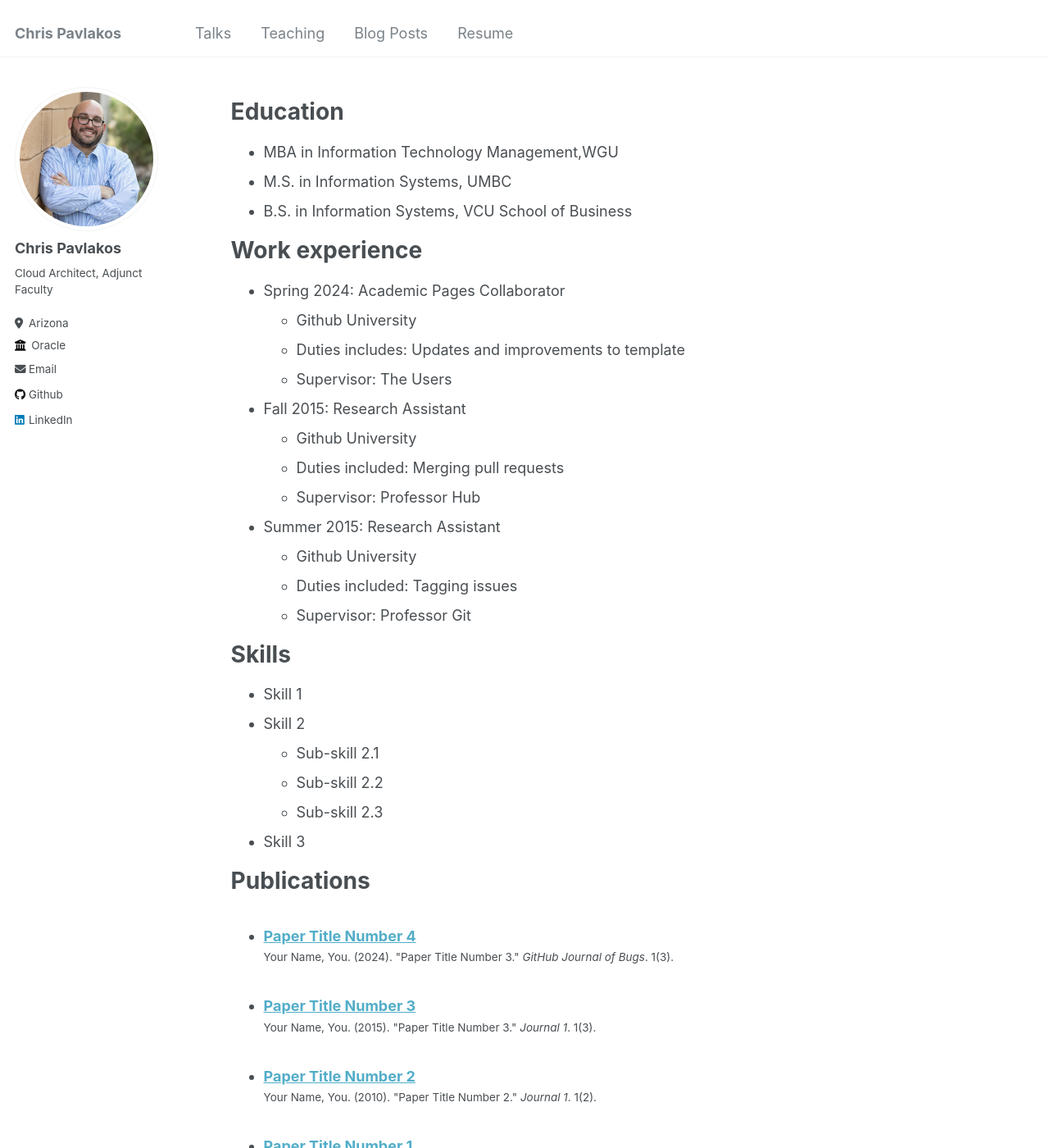
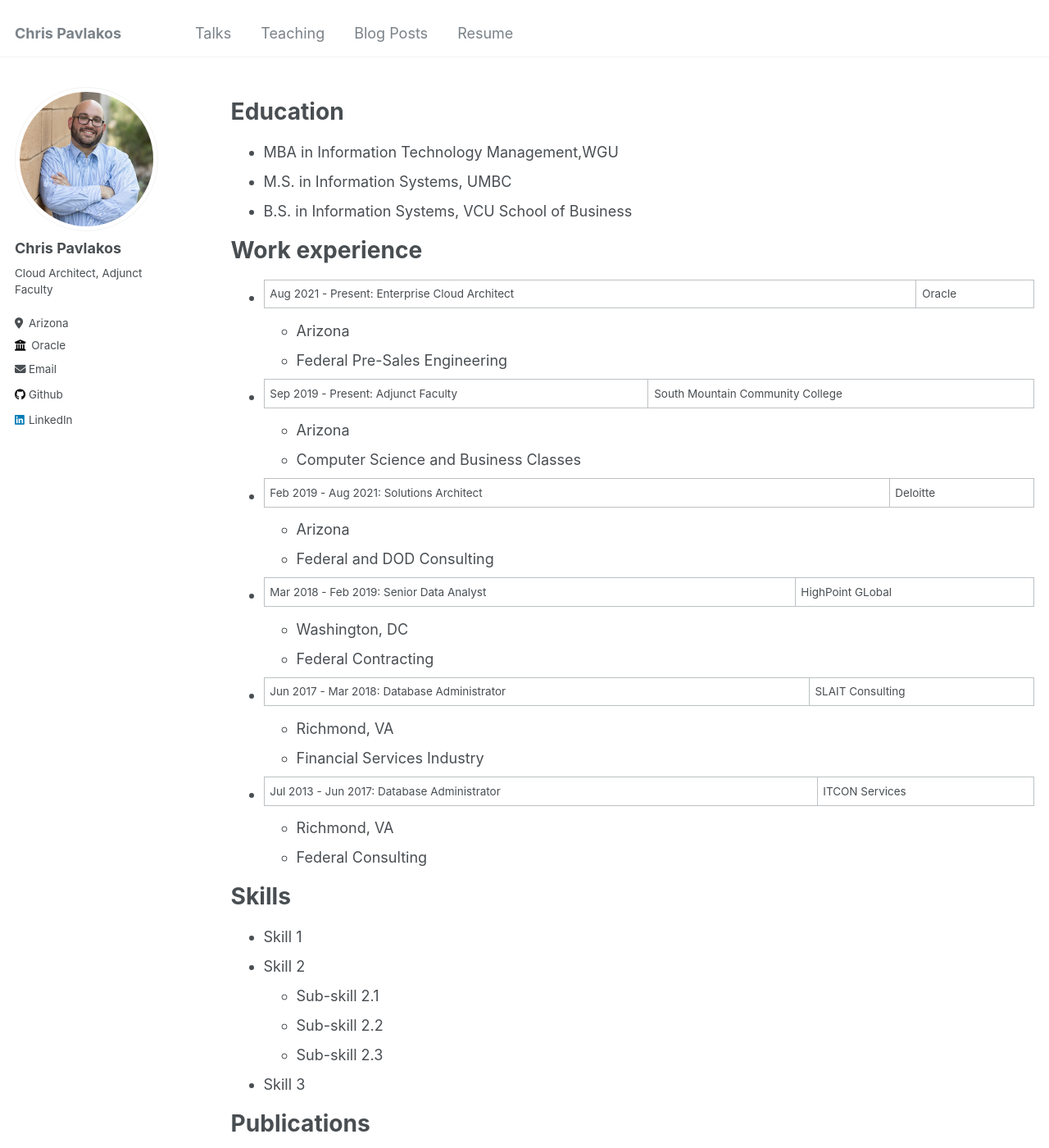
Before and after one commit to cgpavlakos/cgpavlakos.github.io, a Jekyll site: the page built from _pages/resume.md, in a window 1280 px wide and 1400 px high. Shown: the whole window at 82% size. Built offline with Jekyll 4.4.1, drawn with Linux system fonts in a browser that asks for light colours.

Commit message:
Update resume.md

```diff
--- a/_pages/resume.md
+++ b/_pages/resume.md
@@ -17,20 +17,30 @@ Education
 
 Work experience
 ======
-* Spring 2024: Academic Pages Collaborator
-  * Github University
-  * Duties includes: Updates and improvements to template
-  * Supervisor: The Users
+* Aug 2021 - Present: Enterprise Cloud Architect | Oracle
+  * Arizona
+  * Federal Pre-Sales Engineering
 
-* Fall 2015: Research Assistant
-  * Github University
-  * Duties included: Merging pull requests
-  * Supervisor: Professor Hub
+* Sep 2019 - Present: Adjunct Faculty | South Mountain Community College
+  * Arizona
+  * Computer Science and Business Classes
 
-* Summer 2015: Research Assistant
-  * Github University
-  * Duties included: Tagging issues
-  * Supervisor: Professor Git
+* Feb 2019 - Aug 2021: Solutions Architect | Deloitte
+  * Arizona
+  * Federal and DOD Consulting
+
+* Mar 2018 - Feb 2019: Senior Data Analyst | HighPoint GLobal
+  * Washington, DC
+  * Federal Contracting
+
+* Jun 2017 - Mar 2018: Database Administrator | SLAIT Consulting
+  * Richmond, VA
+  * Financial Services Industry
+
+* Jul 2013 - Jun 2017: Database Administrator | ITCON Services
+  * Richmond, VA
+  * Federal Consulting
+
 
 Skills
 ======
```
